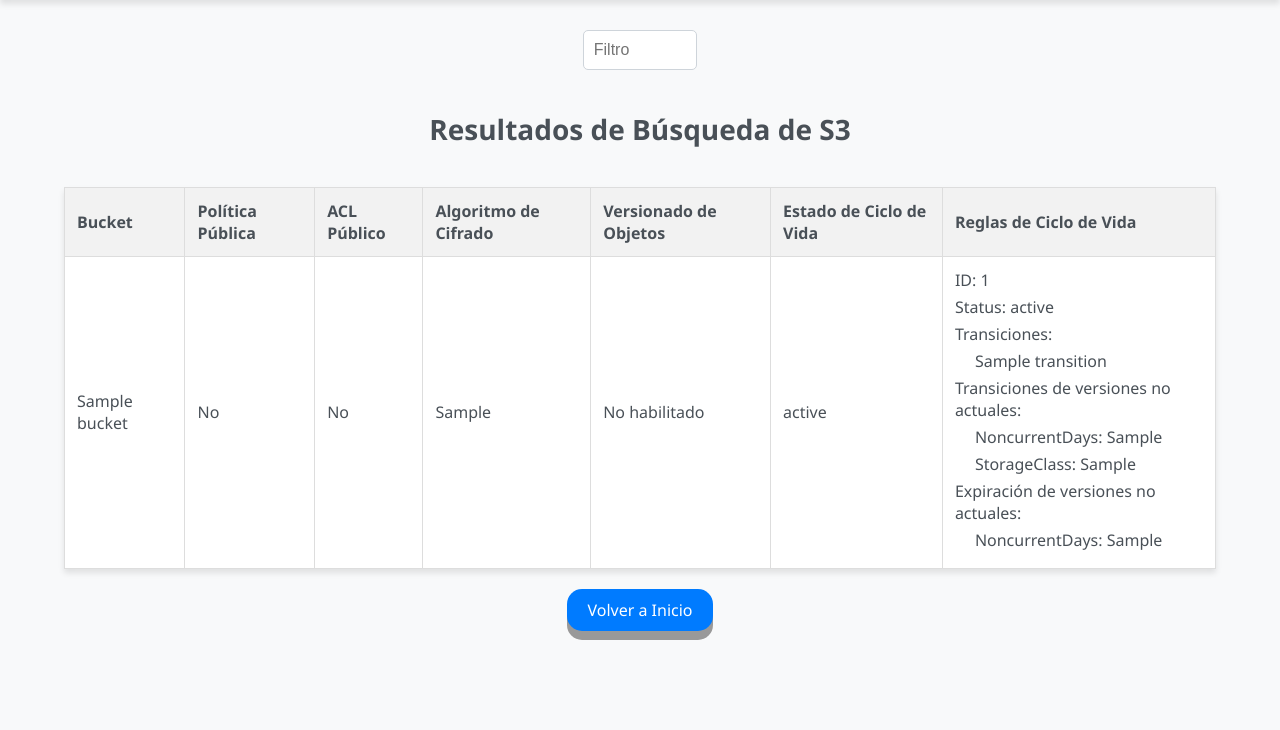
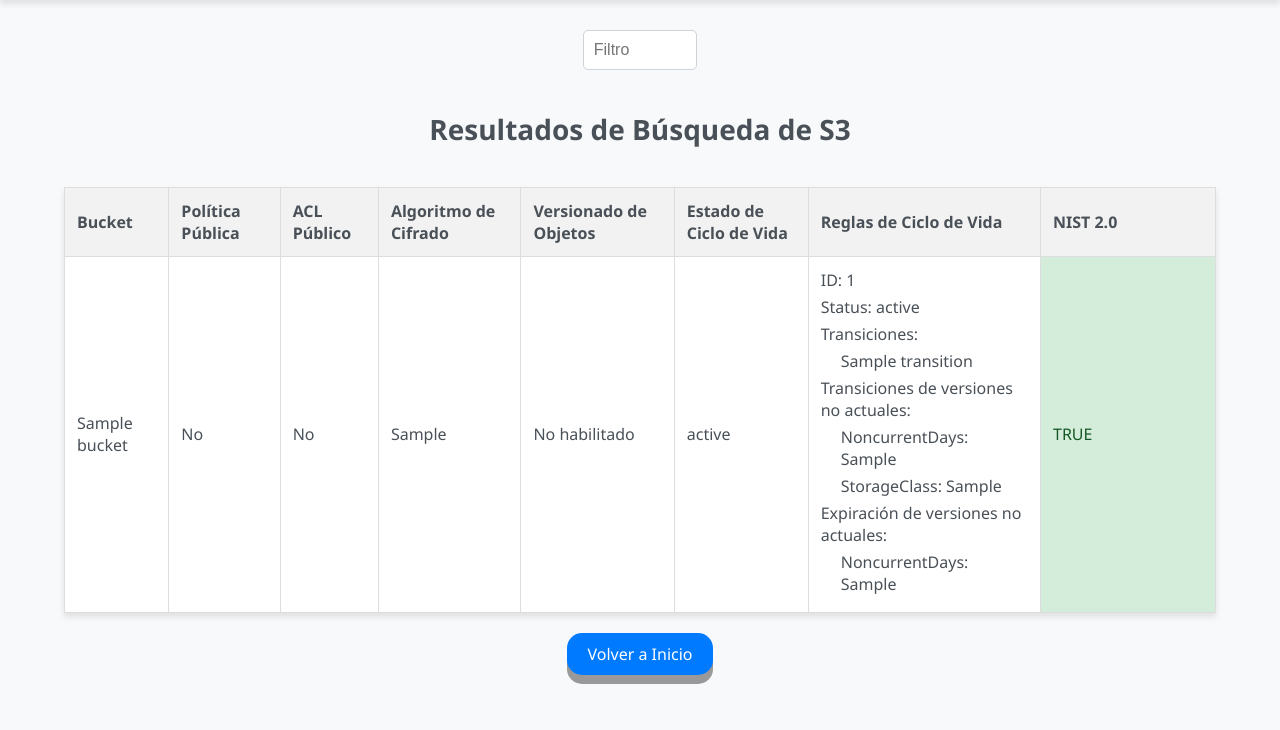
Before and after one commit to cryproot/CloudVigilant, a Flask app: template templates/resultados.html in a window 1280 px wide. Shown: the part 70-800 px from the top of the page. Run offline with Flask 3, Linux system fonts and the light colour scheme; the template is opened without the code that fills it: most values are stand-ins (such as "Sample title", 1, 10 or a date in 2020).

Commit message:
Update resultados.html

```diff
--- a/templates/resultados.html
+++ b/templates/resultados.html
@@ -110,6 +110,17 @@
         ul ul {
             margin-left: 20px;
         }
+        .nist-true {
+            background-color: #d4edda; /* Verde claro */
+            color: #155724;
+        }
+        .nist-fall {
+            background-color: #f8d7da; /* Rojo claro */
+            color: #721c24;
+        }
+        .nist-column {
+            width: 150px; /* Ancho mayor para la columna NIST 2.0 */
+        }
     </style>
 </head>
 <body>
@@ -130,7 +141,8 @@
                 <th onclick="sortTable(3)">Algoritmo de Cifrado</th>
                 <th onclick="sortTable(4)">Versionado de Objetos</th>
                 <th onclick="sortTable(5)">Estado de Ciclo de Vida</th>
-                <th onclick="sortTable(6)">Reglas de Ciclo de Vida</th> <!-- Nueva columna para las reglas de ciclo de vida -->
+                <th onclick="sortTable(6)">Reglas de Ciclo de Vida</th>
+                <th class="nist-column" onclick="sortTable(7)">NIST 2.0</th> <!-- Nueva columna para NIST 2.0 -->
             </tr>
         </thead>
         <tbody>
@@ -141,7 +153,7 @@
                 <td>{{ "Sí" if resultado.is_acl_public else "No" }}</td>
                 <td>{{ resultado.sse_algorithm }}</td>
                 <td>{{ resultado.versioning_state }}</td>
-                <td>{{ resultado.lifecycle_state }}</td> <!-- Mostrar estado del ciclo de vida -->
+                <td>{{ resultado.lifecycle_state }}</td>
                 <td>
                     {% if resultado.lifecycle_rules %}
                         <ul>
@@ -177,6 +189,7 @@
                         No configurado
                     {% endif %}
                 </td>
+                <td class="{{ 'nist-true' if resultado.nist_state == 'TRUE' else 'nist-fall' }}">{{ resultado.nist_state }}</td>
             </tr>
             {% endfor %}
         </tbody>
```
